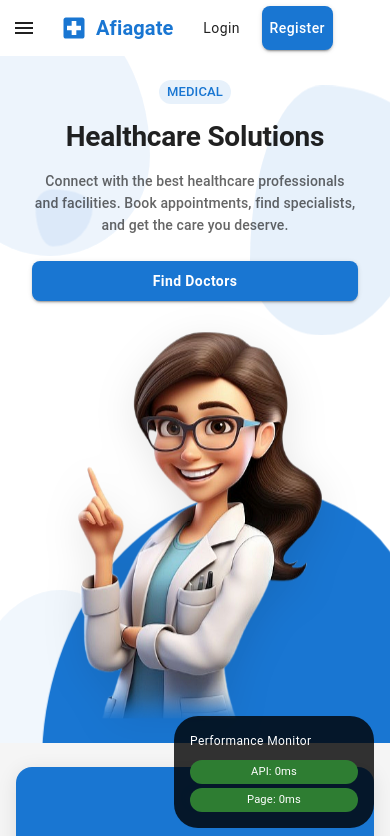
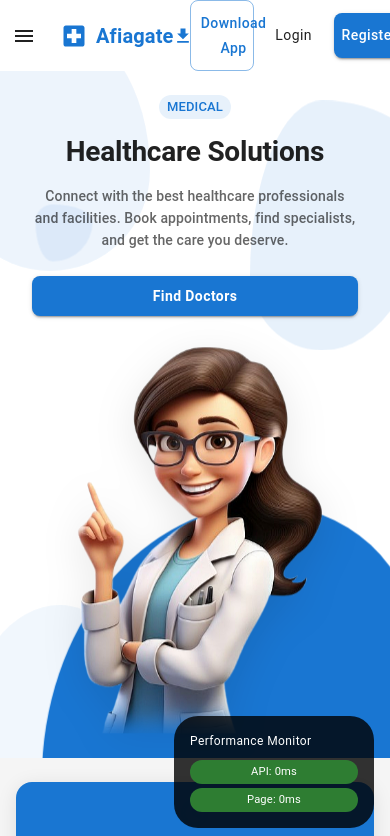
Before and after one commit to harry-kuria/afiagate-new-site, a React (Create React App) app: page / in a window 390 px wide. Shown: the top 836 px of the page. Built offline with nearby package versions, Linux system fonts and the light colour scheme; no server answers.

Commit message:
Add download app button to webapp
- Added download button to header after register button
- Button links to S3 APK download URL
- Added mobile responsive download button
- Integrated with existing layout and styling

```diff
--- a/src/components/Layout/Layout.tsx
+++ b/src/components/Layout/Layout.tsx
@@ -31,6 +31,7 @@ import {
   BookOnline as BookingIcon,
   Menu as MenuIcon,
   Close as CloseIcon,
+  GetApp as DownloadIcon,
 } from '@mui/icons-material';
 import { useNavigate, useLocation } from 'react-router-dom';
 import { useAuth } from '../../contexts/AuthContext';
@@ -162,6 +163,22 @@ const Layout: React.FC<LayoutProps> = ({ children }) => {
                 </Button>
               </Box>
             )}
+
+            {/* Download App Button */}
+            <Button
+              variant="outlined"
+              color="primary"
+              startIcon={<DownloadIcon />}
+              onClick={() => window.open('https://afiagate-ota-updates.s3.amazonaws.com/apks/production/afiagate-latest.apk', '_blank')}
+              sx={{
+                fontWeight: 500,
+                fontSize: { xs: '0.875rem', md: '1rem' },
+                px: { xs: 1, md: 2 },
+                mr: { xs: 1, md: 2 }
+              }}
+            >
+              Download App
+            </Button>
 
             {/* Auth Section */}
             <Box sx={{ display: 'flex', alignItems: 'center', gap: { xs: 1, md: 2 } }}>
@@ -412,6 +429,14 @@ const Layout: React.FC<LayoutProps> = ({ children }) => {
               <Button
                 variant="outlined"
                 fullWidth
+                startIcon={<DownloadIcon />}
+                onClick={() => window.open('https://afiagate-ota-updates.s3.amazonaws.com/apks/production/afiagate-latest.apk', '_blank')}
+              >
+                Download App
+              </Button>
+              <Button
+                variant="outlined"
+                fullWidth
                 onClick={() => handleMobileNavigation('/login')}
               >
                 Login
```
